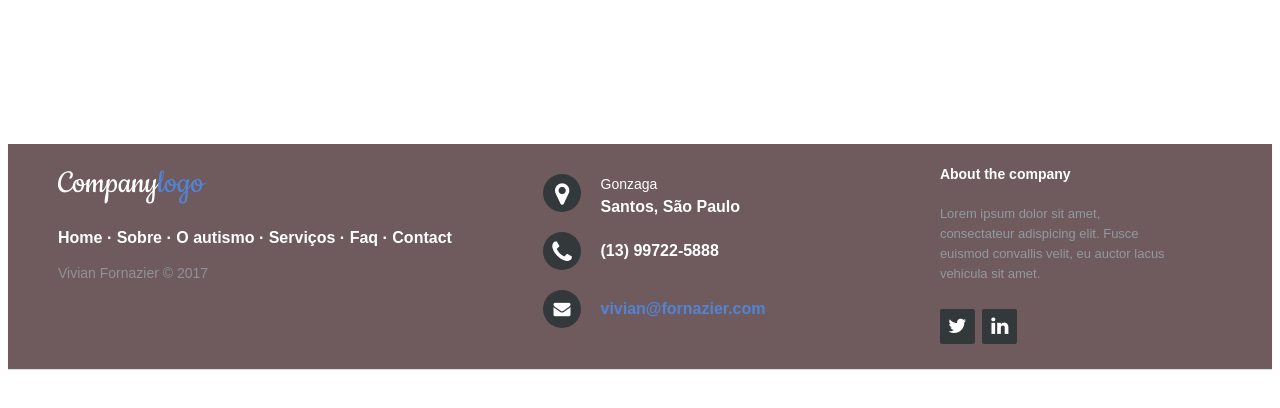
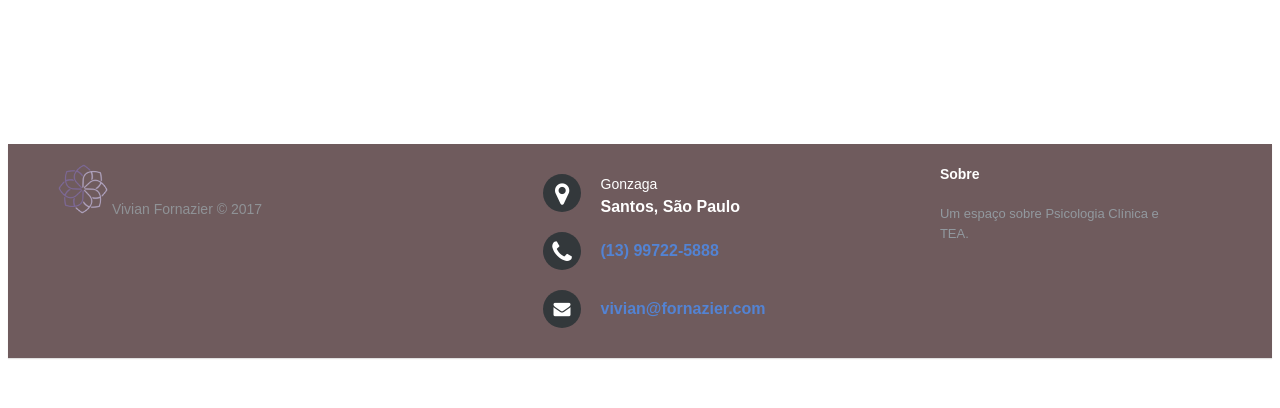
Before and after one commit to helen-fornazier/vika-page, a website: page footer-distributed-with-address-and-phones.html in a window 1280 px wide. Drawn offline with Linux system fonts and the light colour scheme.

Commit message:
footer: fix text, links and icons

```diff
--- a/footer-distributed-with-address-and-phones.html
+++ b/footer-distributed-with-address-and-phones.html
@@ -27,24 +27,7 @@
 		<footer class="footer-distributed">
 
 			<div class="footer-left">
-
-				<h3>Company<span>logo</span></h3>
-
-				<p class="footer-links">
-					<a href="#">Home</a>
-					·
-					<a href="#">Sobre</a>
-					·
-					<a href="#">O autismo</a>
-					·
-					<a href="#">Serviços</a>
-					·
-					<a href="#">Faq</a>
-					·
-					<a href="#">Contact</a>
-				</p>
-
-				<p class="footer-company-name">Vivian Fornazier &copy; 2017</p>
+				<p class="footer-company-name"><img src="img/mandala3.png" height="50" width="50"> Vivian Fornazier &copy; 2017</p>
 			</div>
 
 			<div class="footer-center">
@@ -56,7 +39,7 @@
 
 				<div>
 					<i class="fa fa-phone"></i>
-					<p>(13) 99722-5888</p>
+					<p><a href="tel:013997225888">(13) 99722-5888</a></p>
 				</div>
 
 				<div>
@@ -69,16 +52,9 @@
 			<div class="footer-right">
 
 				<p class="footer-company-about">
-					<span>About the company</span>
-					Lorem ipsum dolor sit amet, consectateur adispicing elit. Fusce euismod convallis velit, eu auctor lacus vehicula sit amet.
+					<span>Sobre</span>
+					Um espaço sobre Psicologia Clínica e TEA.
 				</p>
-
-				<div class="footer-icons">
-
-					<a href="#"><i class="fa fa-twitter"></i></a>
-					<a href="#"><i class="fa fa-linkedin"></i></a>
-
-				</div>
 
 			</div>
 
```
